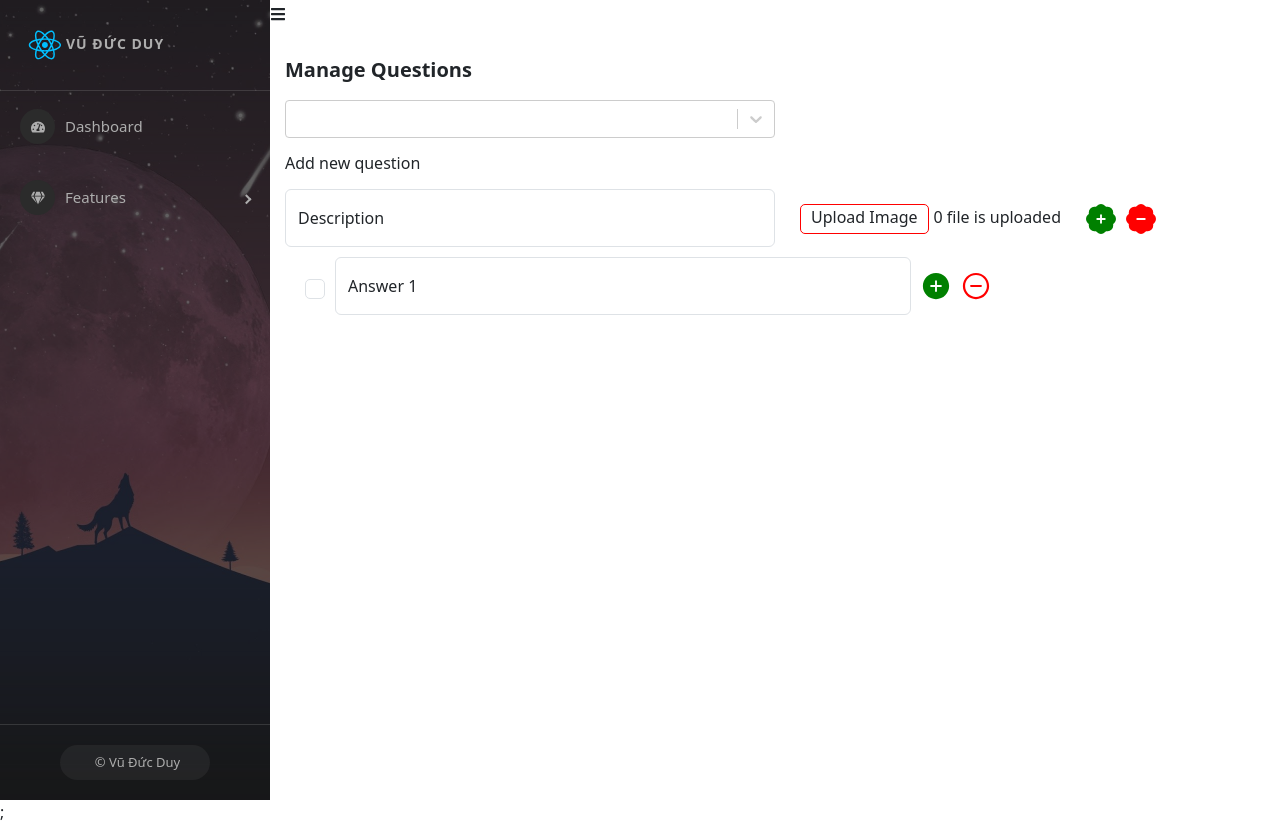
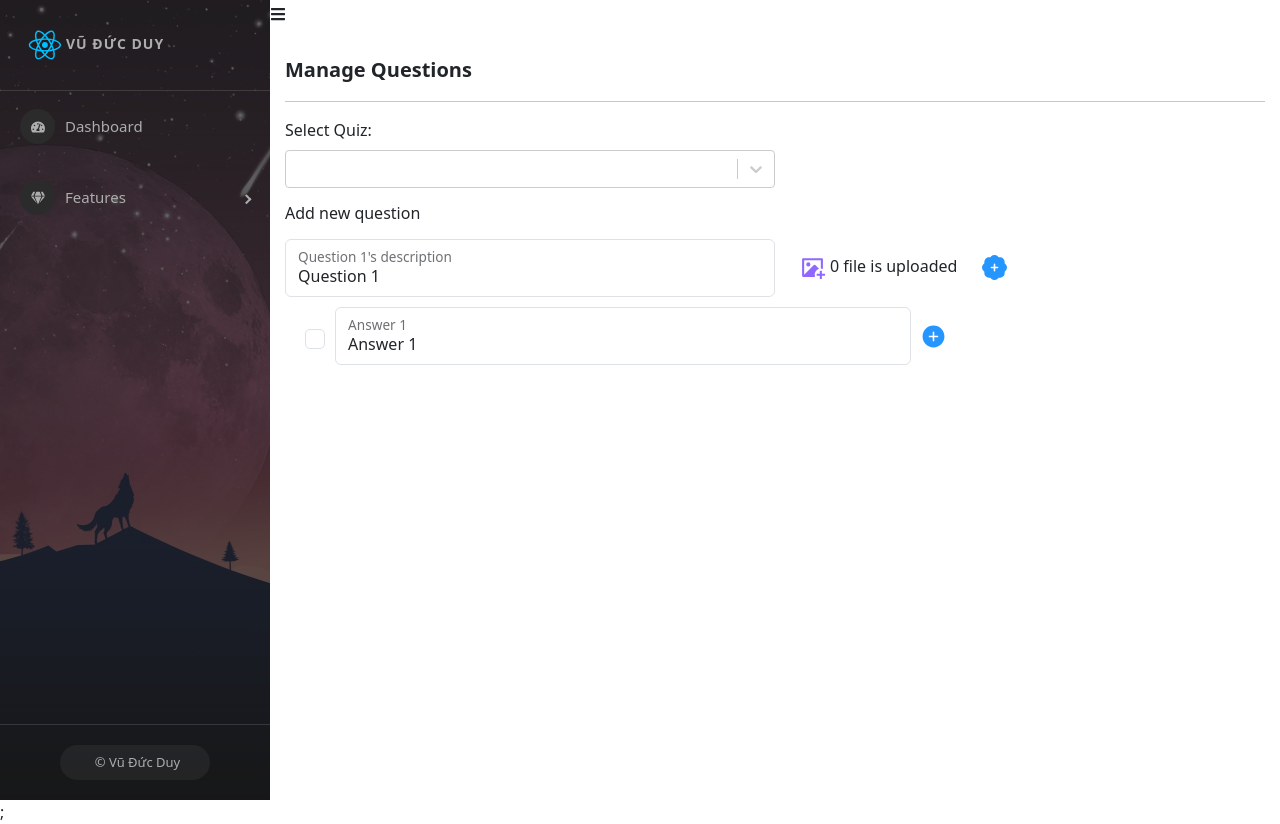
Before and after one commit to DuyCR7/LearnReactjs, a React (Create React App) app: page /admins/manage-questions in a window 1280 px wide. Built offline with nearby package versions, Linux system fonts and the light colour scheme.

Commit message:
Tạo Fake Data cho giao diện

```diff
--- a/package.json
+++ b/package.json
@@ -27,6 +27,7 @@
     "redux-persist": "6.0.0",
     "redux-thunk": "2.4.1",
     "sass": "1.53.0",
+    "uuid": "8.3.2",
     "web-vitals": "2.1.4"
   },
   "scripts": {
--- a/src/components/Admin/Content/Question/Questions.js
+++ b/src/components/Admin/Content/Question/Questions.js
@@ -2,7 +2,10 @@
 import Select from "react-select";
 import { BsFillPatchPlusFill, BsFillPatchMinusFill } from "react-icons/bs";
 import { AiFillPlusCircle, AiOutlineMinusCircle } from "react-icons/ai";
+import { RiImageAddFill } from "react-icons/ri";
 import "./Questions.scss";
+import { v4 as uuidv4 } from "uuid";
+import _ from "lodash";
 
 const Questions = (props) => {
   const options = [
@@ -13,11 +16,84 @@
 
   const [selectedQuiz, setSelectedQuiz] = useState({});
 
+  const [questions, setQuestions] = useState([
+    {
+      id: uuidv4(),
+      description: "Question 1",
+      imageFile: "",
+      imageName: "",
+      answers: [
+        {
+          id: uuidv4(),
+          description: "Answer 1",
+          isCorrect: false,
+        },
+      ],
+    },
+  ]);
+
+  const handleAddRemoveQuestion = (type, id) => {
+    if (type === "ADD") {
+      const newQuestion = {
+        id: uuidv4(),
+        description: "",
+        imageFile: "",
+        imageName: "",
+        answers: [
+          {
+            id: uuidv4(),
+            description: "",
+            isCorrect: false,
+          },
+        ],
+      };
+      setQuestions([...questions, newQuestion]);
+    }
+    if (type === "REMOVE") {
+      let questionsClone = _.cloneDeep(questions);
+      questionsClone = questions.filter((question) => {
+        return question.id !== id;
+      });
+      setQuestions(questionsClone);
+    }
+  };
+
+  const handleAddRemoveAnswer = (type, questionId, answerId) => {
+    let questionsClone = _.cloneDeep(questions);
+
+    if (type === "ADD") {
+      const newAnswer = {
+        id: uuidv4(),
+        description: "",
+        isCorrect: false,
+      };
+
+      let index = questionsClone.findIndex(
+        (question) => question.id === questionId
+      );
+      questionsClone[index].answers.push(newAnswer);
+      setQuestions(questionsClone);
+    }
+    if (type === "REMOVE") {
+      let index = questionsClone.findIndex(
+        (question) => question.id === questionId
+      );
+      questionsClone[index].answers = questionsClone[index].answers.filter(
+        (answer) => answer.id !== answerId
+      );
+      setQuestions(questionsClone);
+    }
+  };
+
+  console.log("Check: ", questions);
+
   return (
     <div className="questions-container">
       <div className="title">Manage Questions</div>
+      <hr />
       <div className="add-new-question">
         <div className="col-6 form-group">
+          <label className="mb-2">Select Quiz:</label>
           <Select
             options={options}
             value={selectedQuiz}
@@ -26,55 +102,94 @@
           />
         </div>
 
-        <div className="mt-3">
+        <div className="mt-3 mb-2">
           <h6>Add new question</h6>
         </div>
 
-        <div>
+        {questions &&
+          questions.length > 0 &&
+          questions.map((question, index) => {
+            return (
+              <div key={question.id} className="q-main mb-4">
                 <div className="mt-3 questions-content">
                   <div className="form-floating description">
                     <input
                       type="text"
                       className="form-control"
                       placeholder="Description"
+                      value={question.description}
                     />
-              <label>Description</label>
+                    <label>Question {index + 1}'s description</label>
                   </div>
                   <div className="group-upload">
-              <label className="label-up">Upload Image</label>
+                    <label>
+                      <RiImageAddFill className="label-up" />
+                    </label>
                     <input type="file" hidden />
                     <span>0 file is uploaded</span>
                   </div>
                   <div className="btn-add">
-              <span>
+                    <span onClick={() => handleAddRemoveQuestion("ADD", "")}>
                       <BsFillPatchPlusFill className="icon-add" />
                     </span>
-              <span>
+                    {questions.length > 1 && (
+                      <span
+                        onClick={() =>
+                          handleAddRemoveQuestion("REMOVE", question.id)
+                        }
+                      >
                         <BsFillPatchMinusFill className="icon-remove" />
                       </span>
+                    )}
                   </div>
                 </div>
 
-          <div className="answers-content">
-            <input className="form-check-input iscorrect" type="checkbox" />
+                {question.answers &&
+                  question.answers.length > 0 &&
+                  question.answers.map((answer, index) => {
+                    return (
+                      <div key={answer.id} className="answers-content">
+                        <input
+                          className="form-check-input iscorrect"
+                          type="checkbox"
+                        />
                         <div className="form-floating answer-name">
                           <input
                             type="text"
                             className="form-control"
                             placeholder="Answer Name"
+                            value={answer.description}
                           />
-              <label>Answer 1</label>
+                          <label>Answer {index + 1}</label>
                         </div>
                         <div className="btn-group">
-              <span>
+                          <span
+                            onClick={() =>
+                              handleAddRemoveAnswer("ADD", question.id)
+                            }
+                          >
                             <AiFillPlusCircle className="icon-add" />
                           </span>
-              <span>
+                          {question.answers.length > 1 && (
+                            <span
+                              onClick={() =>
+                                handleAddRemoveAnswer(
+                                  "REMOVE",
+                                  question.id,
+                                  answer.id
+                                )
+                              }
+                            >
                               <AiOutlineMinusCircle className="icon-remove" />
                             </span>
+                          )}
                         </div>
                       </div>
+                    );
+                  })}
               </div>
+            );
+          })}
       </div>
     </div>
   );
--- a/src/components/Admin/Content/Question/Questions.scss
+++ b/src/components/Admin/Content/Question/Questions.scss
@@ -19,27 +19,35 @@
             .group-upload {
                 padding-top: 15px;
                 .label-up {
-                    height: 30px;
-                    border: 1px solid red;
-                    border-radius: 5px;
-                    padding: 0 10px;
                     margin-right: 5px;
                     cursor: pointer;
+                    color: #9068ff;
+                    font-size: 25px;
+
+                    &:hover {
+                        color: #4400ff;
+                    }
                 }
             }
 
             .btn-add {
                 padding-top: 15px;
                 .icon-add {
-                    font-size: 30px;
-                    color: green;
+                    font-size: 25px;
+                    color: #2596ff;
                     cursor: pointer;
+                    &:hover {
+                        color: #0989ff;
+                    }
                 }
                 .icon-remove {
                     margin-left: 10px;
-                    font-size: 30px;
-                    color: red;
+                    font-size: 25px;
+                    color: #e8771c;
                     cursor: pointer;
+                    &:hover {
+                        color: #ff7608;
+                    }
                 }
             }
         }
@@ -61,15 +69,21 @@
 
             .btn-group {
                 .icon-add {
-                    font-size: 30px;
-                    color: green;
+                    font-size: 25px;
+                    color: #2596ff;
                     cursor: pointer;
+                    &:hover {
+                        color: #0989ff;
+                    }
                 }
                 .icon-remove {
                     margin-left: 10px;
-                    font-size: 30px;
-                    color: red;
+                    font-size: 25px;
+                    color: #e8771c;
                     cursor: pointer;
+                    &:hover {
+                        color: #ff7608;
+                    }
                 }
             }
         }
```
Also changed, not shown: 1 other file (tests, documents, lock files or other folders). Lines whose indentation alone changed are shown as unchanged.
